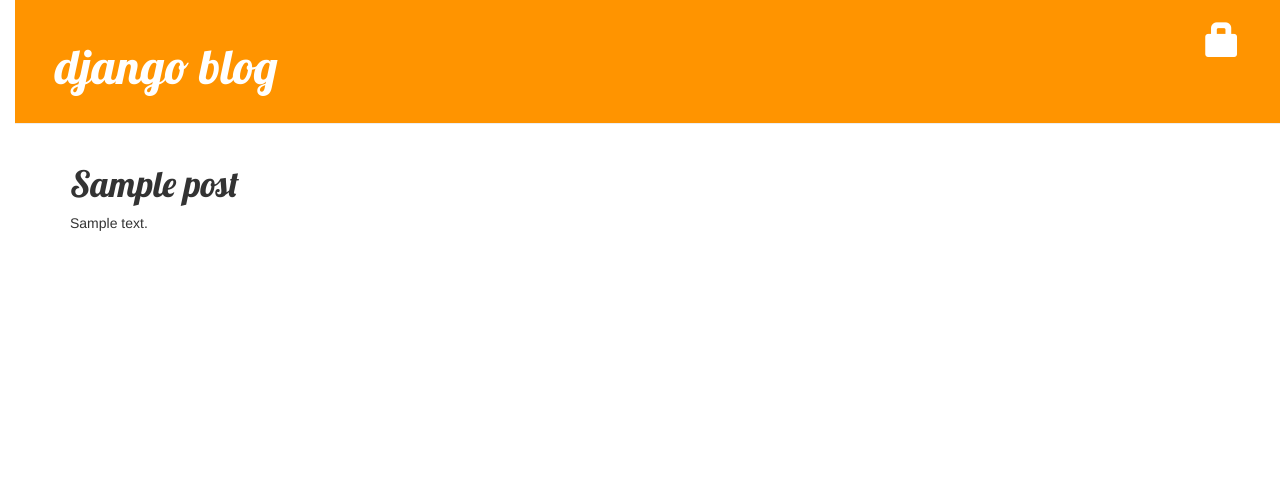
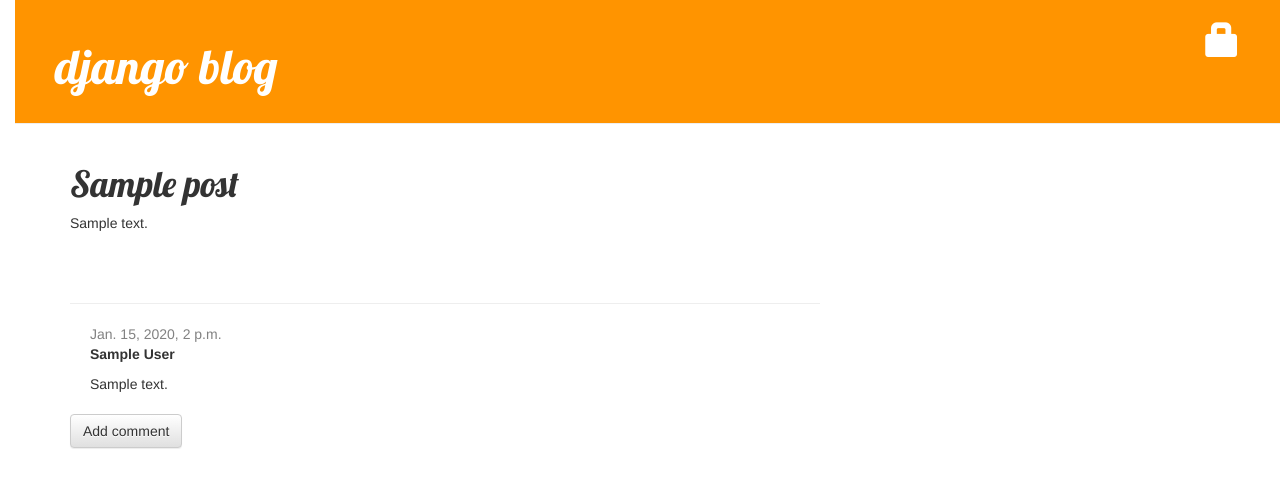
Before and after one commit to Grakha/my-first-blog, a Django app: page /post/1/ in a window 1280 px wide. Shown: the top 488 px of the page. Run offline with Django 3.2, Linux system fonts and the light colour scheme; tables that the repository leaves empty hold one stand-in row (values such as "Sample post"); some libraries are stand-ins or nearby versions.

Commit message:
created comment model, approve and remove it also

```diff
--- a/blog/models.py
+++ b/blog/models.py
@@ -9,6 +9,7 @@ from django.utils import timezone
     1) python manage.py makemigrations  - alias = pmake
     2) python manage.py migrate  - alias = pmigrate
 '''
+
 
 # Created Model Post
 class Post(models.Model):
@@ -24,3 +25,21 @@ class Post(models.Model):
 
     def __str__(self):
         return self.title
+
+    def approved_comments(self):
+        return self.comments.filter(approved_comment=True)
+
+
+class Comment(models.Model):
+    post = models.ForeignKey('blog.Post', on_delete=models.CASCADE, related_name='comments')
+    author = models.CharField(max_length=200)
+    text = models.TextField()
+    created_date = models.DateTimeField(default=timezone.now)
+    approved_comment = models.BooleanField(default=False)
+
+    def approve(self):
+        self.approved_comment = True
+        self.save()
+
+    def __str__(self):
+        return self.text
--- a/blog/static/css/blog.css
+++ b/blog/static/css/blog.css
@@ -54,3 +54,7 @@ h1, h2, h3, h4 {
 .post h1 a, .post h1 a:hover {
     color: #000;
 }
+
+.comment {
+    margin: 20px 0px 20px 20px;
+}
--- a/blog/templates/blog/base.html
+++ b/blog/templates/blog/base.html
@@ -3,10 +3,10 @@
 <html lang="en">
 <head>
   <meta charset="UTF-8">
-  <meta name="viewport"
-        content="width=device-width, user-scalable=no, initial-scale=1.0, maximum-scale=1.0, minimum-scale=1.0">
+  <meta name="viewport" content="width=device-width, user-scalable=no, initial-scale=1.0, maximum-scale=1.0, minimum-scale=1.0">
   <meta http-equiv="X-UA-Compatible" content="ie=edge">
   <title>Django for it</title>
+  <link rel="shortcut icon" type="image/png" href="{% static 'favicon.png' %}">
   <link rel="stylesheet" href="//maxcdn.bootstrapcdn.com/bootstrap/3.2.0/css/bootstrap.min.css">
   <link rel="stylesheet" href="//maxcdn.bootstrapcdn.com/bootstrap/3.2.0/css/bootstrap-theme.min.css">
   <link href='//fonts.googleapis.com/css?family=Lobster&subset=latin,latin-ext' rel='stylesheet' type='text/css'>
--- a/blog/templates/blog/post_detail.html
+++ b/blog/templates/blog/post_detail.html
@@ -24,4 +24,23 @@
         <h1>{{ post.title }}</h1>
         <p>{{ post.text|linebreaksbr }}</p>
     </div>
+    <hr>
+    {% for comment in post.comments.all %}
+      {% if user.is_authenticated or comment.approved_comment %}
+      <div class="comment">
+        <div class="date">
+          {{ comment.created_date }}
+          {% if not comment.approved_comment %}
+            <a href="{% url 'comment_remove' pk=comment.pk %}" class="btn btn-default"><span class="glyphicon glyphicon-remove"></span></a>
+            <a href="{% url 'comment_approve' pk=comment.pk %}" class="btn btn-default"><span class="glyphicon glyphicon-ok"></span></a>
+          {% endif %}
+        </div>
+        <strong>{{ comment.author }}</strong>
+        <p>{{ comment.text|linebreaks }}</p>
+      </div>
+      {% endif %}
+    {% empty %}
+      <p>No comments here yet :(</p>
+    {% endfor %}
+    <a href="{% url 'add_comment_to_post' pk=post.pk %}" class="btn btn-default">Add comment</a>
 {% endblock %}
--- a/blog/templates/blog/post_list.html
+++ b/blog/templates/blog/post_list.html
@@ -1,4 +1,6 @@
 {% extends 'blog/base.html' %}
+
+
 {% block content %}
   {% for post in posts %}
     <div class="post">
@@ -7,6 +9,7 @@
       </div>
       <h1><a href="{% url 'post_detail' pk=post.pk %}">{{ post.title }}</a></h1>
       <p>{{ post.text|linebreaksbr }}</p>
+      <a href="{% url 'post_detail' pk=post.pk %}">Comments: {{ post.approved_comments.count }}</a>
     </div>
   {% endfor %}
 {% endblock %}
--- a/blog/urls.py
+++ b/blog/urls.py
@@ -1,7 +1,5 @@
 from django.urls import path
 from . import views
-
-
 
 urlpatterns = [
     path('', views.post_list, name='post_list'),
@@ -11,5 +9,8 @@ urlpatterns = [
     path('drafts/', views.post_draft_list, name='post_draft_list'),
     path('post/<pk>/publish', views.post_publish, name='post_publish'),
     path('post/<pk>/remove', views.post_remove, name='post_remove'),
-    path('', views.post_cancel, name='post_cancel')
+    path('', views.post_cancel, name='post_cancel'),
+    path('post/<int:pk>/comment/', views.add_comment_to_post, name='add_comment_to_post'),
+    path('comment/<int:pk>/approve/', views.comment_approve, name='comment_approve'),
+    path('comment/<int:pk>/remove/', views.comment_remove, name='comment_remove')
 ]
--- a/blog/views.py
+++ b/blog/views.py
@@ -2,9 +2,9 @@ from django.http import HttpResponseRedirect
 from django.shortcuts import redirect
 from django.shortcuts import render
 from django.utils import timezone
-from .models import Post
+from .models import Post, Comment
 from django.shortcuts import render, get_object_or_404
-from .forms import PostForm
+from .forms import PostForm, CommentForm
 from django.contrib.auth.decorators import login_required
 
 
@@ -79,3 +79,35 @@ def post_remove(request, pk):
 def post_cancel(request, pk):
     post = get_object_or_404(Post, pk=pk)
     return redirect('post_list')
+
+
+
+
+# Views for edit, remove and approve comments
+def add_comment_to_post(request, pk):
+    post = get_object_or_404(Post, pk=pk)
+    if request.method == "POST":
+        form = CommentForm(request.POST)
+        if form.is_valid():
+            comment = form.save(commit=False)
+            comment.post = post
+            comment.save()
+            return redirect('post_detail', pk=post.pk)
+    else:
+        form = CommentForm()
+    return render(request, 'blog/add_comment_to_post.html', {'form': form})
+
+
+# Comment approve
+@login_required
+def comment_approve(request, pk):
+    comment = get_object_or_404(Comment, pk=pk)
+    comment.approve()
+    return redirect('post_detail', pk=comment.post.pk)
+
+# Comment remove
+@login_required
+def comment_remove(request, pk):
+    comment = get_object_or_404(Comment, pk=pk)
+    comment.delete()
+    return redirect('post_detail', pk=comment.post.pk)
```
Also changed, not shown: blog/admin.py (+7 -1 lines), blog/forms.py (+8 -1 lines), blog/templates/blog/add_comment_to_post.html (added, +10 -0 lines), blog/migrations/0003_comment.py (added), blog/migrations/0004_auto_20200414_1947.py (added), blog/migrations/0005_auto_20200414_1953.py (added), blog/migrations/0006_auto_20200414_2006.py (added), blog/static/favicon.png (added).
